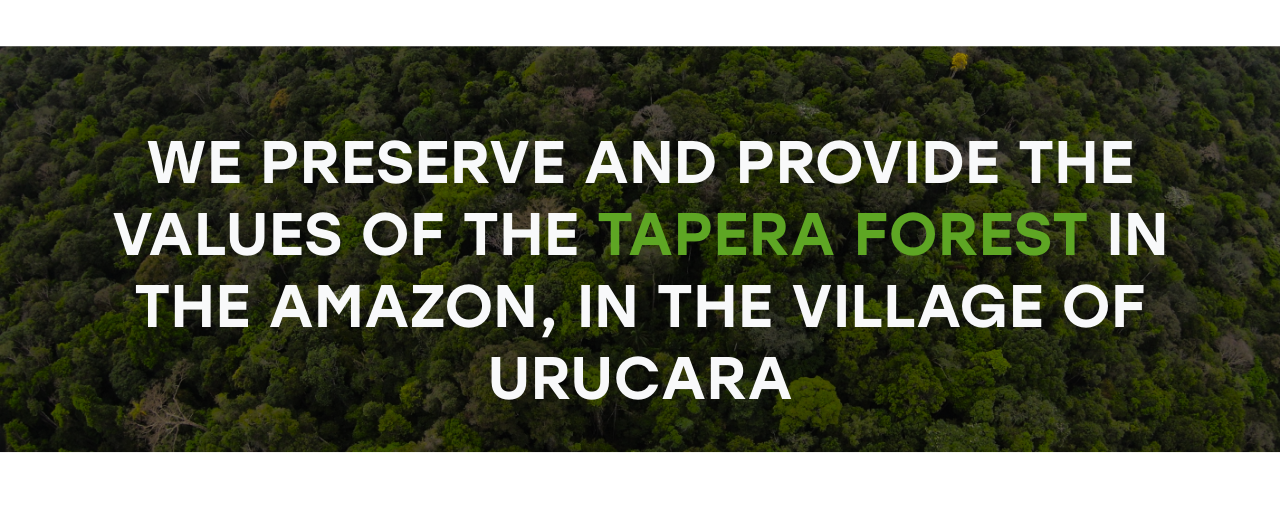
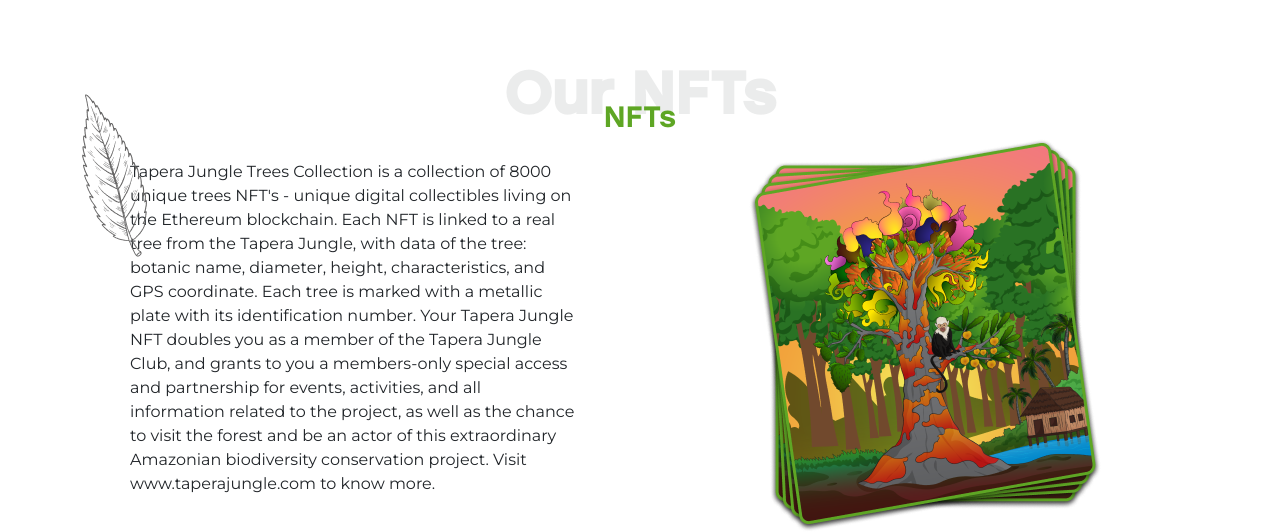
Before and after one commit to M-sadiq4641/Tapera-jungle, a website built with Vite: page index.html in a window 1280 px wide. Shown: the part 2796-3328 px from the top of the page. Before the commit the page ends 3249 px from the top, so only its background shows below. Built offline with nearby package versions, Linux system fonts and the light colour scheme; a web font is replaced by a local one.

Commit message:
added nft section

```diff
--- a/index.html
+++ b/index.html
@@ -170,7 +170,7 @@
     <!-- vedio section  -->
 
     <!-- amazone section  -->
-    <div class="vedio-wrapper position-relative">
+    <!-- <div class="vedio-wrapper position-relative">
       <img
         class="img-fluid w-100 position-absolute z-n1"
         src="/public/gallery/amazone-image.png"
@@ -181,9 +181,67 @@
           IN THE AMAZON, IN THE VILLAGE OF URUСARA
         </h2>
       </div>
+    </div> -->
+
+    <!-- amazone section  -->
+
+    <!-- nft section  -->
+    <div class="position-relative">
+      <div class="container">
+        <div class="position-absolute top-0">
+          <img class="leaf-image" src="/gallery/nft-leaf.png" />
+        </div>
+        <h1>Our NFTs</h1>
+        <h3>NFTs</h3>
+
+        <div class="row align-items-center">
+          <div class="col-lg-6">
+            <p class="mx-sm-5 text-lg-start text-center mt-3 nft-p mt-lg-0">
+              Tapera Jungle Trees Collection is a collection of 8000 unique
+              trees NFT's - unique digital collectibles living on the Ethereum
+              blockchain. Each NFT is linked to a real tree from the Tapera
+              Jungle, with data of the tree: botanic name, diameter, height,
+              characteristics, and GPS coordinate. Each tree is marked with a
+              metallic plate with its identification number. Your Tapera Jungle
+              NFT doubles you as a member of the Tapera Jungle Club, and grants
+              to you a members-only special access and partnership for events,
+              activities, and all information related to the project, as well as
+              the chance to visit the forest and be an actor of this
+              extraordinary Amazonian biodiversity conservation project. Visit
+              www.taperajungle.com to know more.
+            </p>
+          </div>
+          <div class="col-lg-6">
+            <img
+              class="d-block mx-auto img-fluid"
+              src="/public/gallery/nft-image.png"
+            />
+          </div>
+        </div>
+      </div>
     </div>
 
-    <!-- amazone section  -->
+    <!-- nft section  -->
+
+    <!-- roadmap section -->
+
+    <!-- <div class="container">
+      <h1>Roadmap</h1>
+      <h3>Our Roadmap</h3>
+
+      <div class="position-relative">
+        <div class="position-absolute top-0 end-0">
+          <img src="/public/gallery/roadmap-leaf.png" class="leaf-image" />
+        </div>
+      </div>
+
+      <img
+        src="/public/gallery/roadmap-main-image.png"
+        class="img-fluid row mx-auto mt-5"
+      />
+    </div> -->
+
+    <!-- roadmap section -->
 
     <!-- script -->
 
--- a/style.css
+++ b/style.css
@@ -174,6 +174,8 @@
   }
 }
 
+/* project section */
+
 .project-wrapepr {
   padding-top: 4rem;
 
@@ -188,11 +190,15 @@
   }
 }
 
-.vedio-wrapper {
+/* vedio section */
+
+.amazone-wrapper {
   span {
     color: #5ea624;
   }
 }
+
+/* amazone section */
 
 .amazone-h2 {
   padding-top: 5rem;
@@ -212,3 +218,13 @@
     padding-top: 1rem !important;
   }
 }
+
+/* nft section */
+
+.nft-p {
+  @media (max-width: 576px) {
+    font-size: 14px;
+  }
+}
+
+/* roadmap section */
```
Also changed, not shown: public/gallery/nft-image.png (added), public/gallery/nft-leaf.png (added), public/gallery/roadmap-leaf.png (added), public/gallery/roadmap-main-image.png (added).
